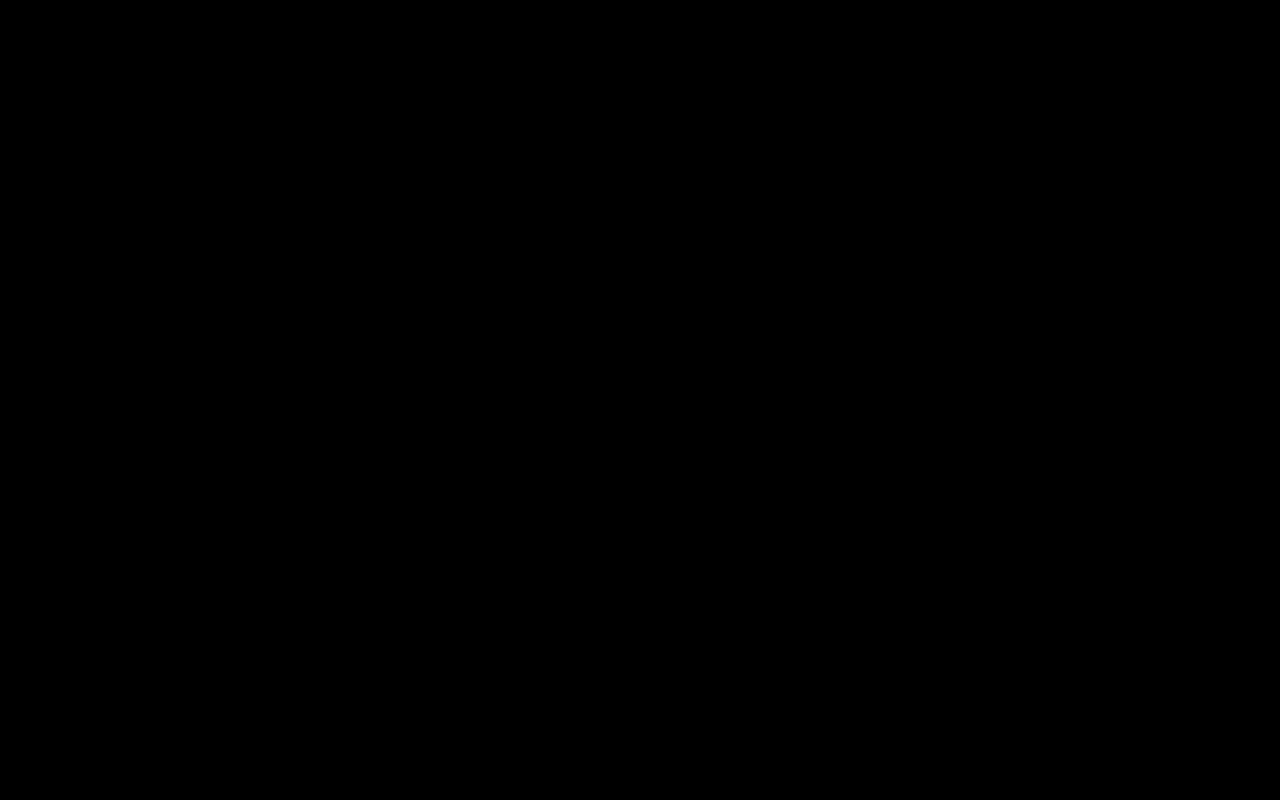
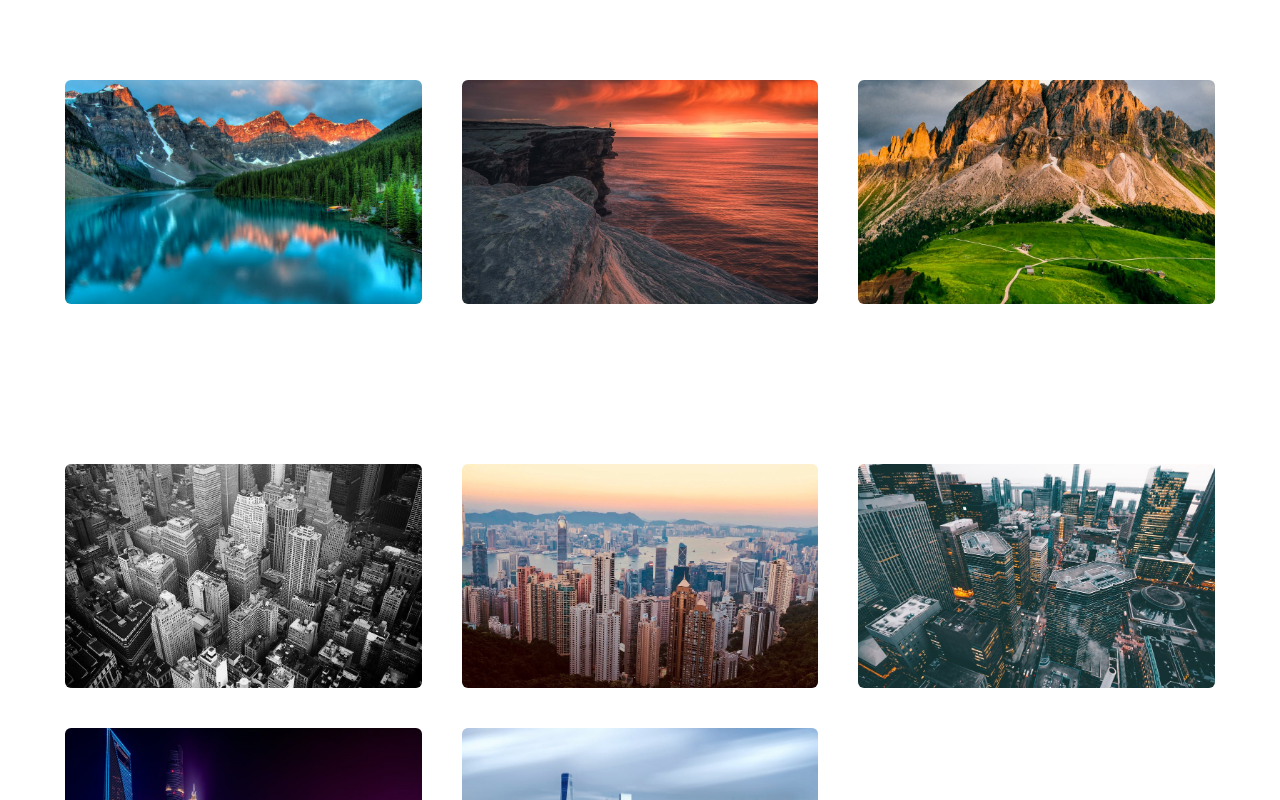
Before and after one commit to kawojue/mini-gallery, a React (Vite) app: page / in a window 1280 px wide. Shown: the top 800 px of the page. Built offline with nearby package versions, Linux system fonts and the light colour scheme.

Commit message:
modal action

```diff
--- a/src/App.jsx
+++ b/src/App.jsx
@@ -1,20 +1,20 @@
 import { useContext } from 'react'
 import Context from './components/Context'
+import Gallery from './components/Gallery'
 import LoadPlace from './components/LoadPlace'
 
 function App() {
-  const { cities, natures } = useContext(Context)
+  const { openModal, cities, natures } = useContext(Context)
 
   return (
     <main>
-      <section className="page-1 hide">
+      <section className={`page-1 ${openModal ? 'hide' : ''}`}>
         <LoadPlace places={natures} />
         <LoadPlace places={cities} />
       </section>
 
-      <section className="page-2">
-        <p>Hello, World!</p>
-        <p>Test</p>
+      <section className={`page-2 ${!openModal ? 'hide' : ''}`}>
+        <Gallery />
       </section>
     </main>
   )
```
